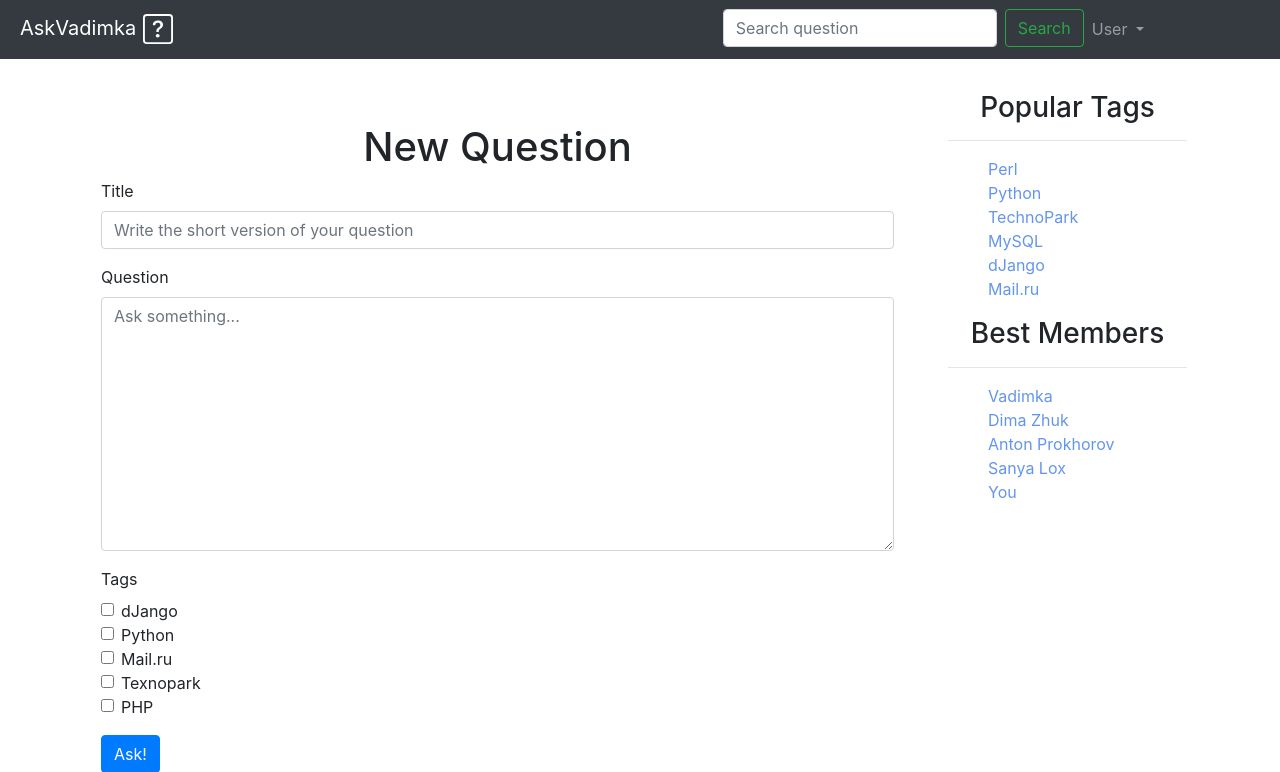
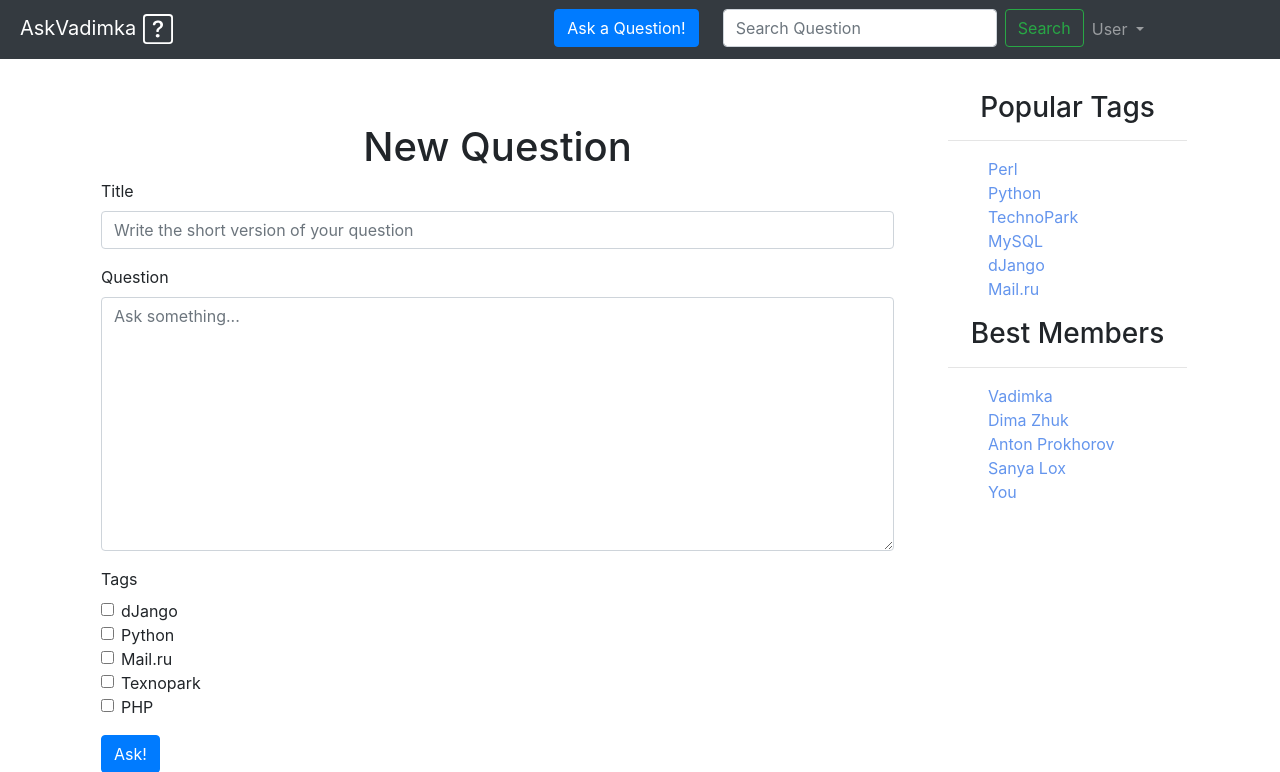
Before and after one commit to DonVadimon/WEB-TexnoPark, a Django app: page /ask/ in a window 1280 px wide. Shown: the top 772 px of the page. Run offline with Django 3.2, Linux system fonts and the light colour scheme; some libraries are stand-ins or nearby versions.

Commit message:
Added button 'Ask a Question!' to navbar

```diff
--- a/askme/urls.py
+++ b/askme/urls.py
@@ -20,7 +20,7 @@ from app import views
 urlpatterns = [
     path('admin/', admin.site.urls),
     path('', views.index, name='home'),
-    path('ask/', views.ask_question, name='ask_question'),
+    path('ask/', views.ask_question, name='ask'),
     path('question/<int:id>/', views.answers, name='answers'),
     path('tag/<slug:tag>/', views.tag_questions, name='tag'),
     path('settings/', views.settings, name='settings'),
--- a/templates/inc/navbar.html
+++ b/templates/inc/navbar.html
@@ -1,7 +1,7 @@
 <nav class="navbar navbar-expand-md navbar-dark bg-dark">
     <a class="navbar-brand ml-md-1 ml-5" href="{% url 'home' %}">AskVadimka
-        <svg style="margin: 0 0 0.1em 0.05em;" width="1.5em" height="1.5em" viewBox="0 0 16 16" class="bi bi-question-square"
-            fill="#fff" xmlns="http://www.w3.org/2000/svg">
+        <svg style="margin: 0 0 0.1em 0.05em;" width="1.5em" height="1.5em" viewBox="0 0 16 16"
+            class="bi bi-question-square" fill="#fff" xmlns="http://www.w3.org/2000/svg">
             <path fill-rule="evenodd"
                 d="M14 1H2a1 1 0 0 0-1 1v12a1 1 0 0 0 1 1h12a1 1 0 0 0 1-1V2a1 1 0 0 0-1-1zM2 0a2 2 0 0 0-2 2v12a2 2 0 0 0 2 2h12a2 2 0 0 0 2-2V2a2 2 0 0 0-2-2H2z" />
             <path
@@ -15,12 +15,16 @@
 
     <div class="collapse navbar-collapse" id="navbarCollapse">
         <ul class="navbar-nav ml-auto">
+            <li class="nav-item mr-4">
+                <a href="{% url 'ask' %}" class="btn btn-primary">Ask a Question!</a>
+            </li>
             <li class="nav-item">
                 <form class="form-inline mt-2 mt-md-0">
-                    <input class="form-control mr-sm-2" type="text" placeholder="Search question" aria-label="Search">
+                    <input class="form-control mr-sm-2" type="text" placeholder="Search Question" aria-label="Search">
                     <button class="btn btn-outline-success my-2 my-sm-0" type="submit">Search</button>
                 </form>
             </li>
+
 
             <li class="nav-item dropdown">
                 <a class="nav-link dropdown-toggle" href="#" id="navbarDropdown" role="button" data-toggle="dropdown"
```
